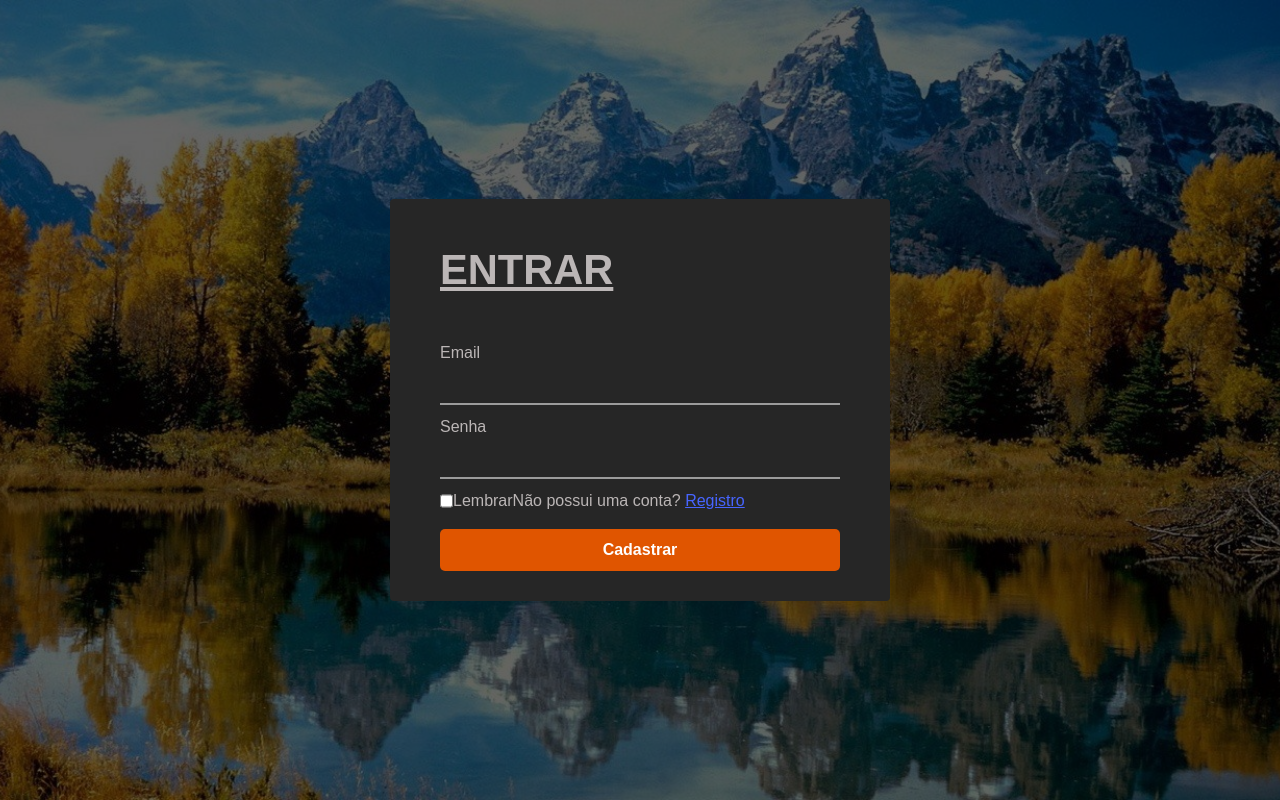
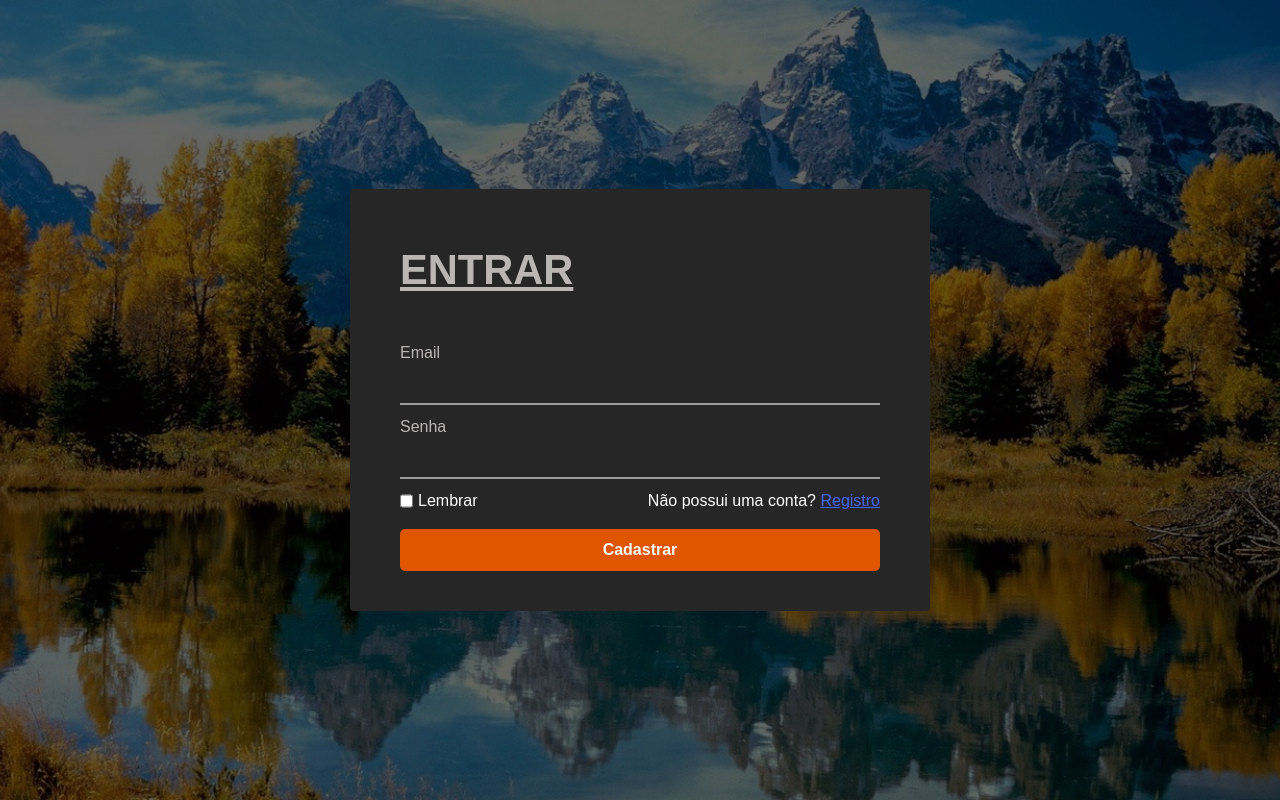
Before and after one commit to OzukaPedro/frontend-tcc, a Next.js app: page /LoginScreen in a window 1280 px wide. Built offline with nearby package versions, Linux system fonts and the light colour scheme.

Commit message:
Design da login screen

```diff
--- a/src/app/LoginScreen/page.module.css
+++ b/src/app/LoginScreen/page.module.css
@@ -29,8 +29,8 @@
 .box {
   background: #262626;
   padding: 50px;
-  padding-top: 30px;
-  padding-bottom: 30px;
+  padding-top: 40px;
+  padding-bottom: 40px;
   display: flex;
   flex-direction: column;
   align-items: start;
@@ -54,7 +54,7 @@
 
 .inputs {
   font-family: inherit;
-  width: 50vh;
+  width: 60vh;
   border: 0;
   border-bottom: 2px solid #9b9b9b;
   outline: 0;
@@ -73,16 +73,18 @@
     top: 20px;
   }
 }
-.checkContainer {
+.checkboxContainer {
+  width: 60vh;
   display: flex;
-}
-.checkbox {
-  display: flex;
-  color: #bbb6b6;
   justify-content: space-between;
 }
+.checkboxBox {
+  width: screen;
+  display: flex;
+  gap: 5px;
+}
 .buttons {
-  width: 50vh;
+  width: 60vh;
   display: flex;
   justify-content: center;
   margin-top: 1rem;
--- a/src/app/LoginScreen/page.tsx
+++ b/src/app/LoginScreen/page.tsx
@@ -1,7 +1,7 @@
 import React from "react";
 import styles from "./page.module.css";
 
-const HomePage: React.FC = () => {
+const LoginScreen: React.FC = () => {
   return (
     <div className={styles.hero}>
       <div className={styles.overlay}></div>
@@ -16,12 +16,12 @@ const HomePage: React.FC = () => {
             <p>Senha</p>
             <input type="password" className={styles.inputs} />
           </div>
-          <div className={styles.checkContainer}>
-            <div className={styles.checkbox}>
-              <input type="checkbox" />
+          <div className={styles.checkboxContainer}>
+            <div className={styles.checkboxBox}>
+              <input type="checkbox" className={styles.checkboxBox} />
               <p>Lembrar</p>
             </div>
-            <div className={styles.checkbox}>
+            <div>
               <p>
                 Não possui uma conta?{" "}
                 <a href="#" className={styles.link}>
@@ -37,4 +37,4 @@ const HomePage: React.FC = () => {
   );
 };
 
-export default HomePage;
+export default LoginScreen;
--- a/src/app/RegisterScreen/page.module.css
+++ b/src/app/RegisterScreen/page.module.css
@@ -54,7 +54,7 @@
 
 .inputs {
   font-family: inherit;
-  width: 50vh;
+  width: 60vh;
   border: 0;
   border-bottom: 2px solid #9b9b9b;
   outline: 0;
@@ -75,7 +75,7 @@
 }
 
 .buttons {
-  width: 50vh;
+  width: 60vh;
   display: flex;
   justify-content: center;
   margin-top: 1rem;
--- a/src/app/RegisterScreen/page.tsx
+++ b/src/app/RegisterScreen/page.tsx
@@ -1,7 +1,7 @@
 import React from "react";
 import styles from "./page.module.css";
 
-const HomePage: React.FC = () => {
+const RegisterScreen: React.FC = () => {
   return (
     <div className={styles.hero}>
       <div className={styles.overlay}></div>
@@ -39,4 +39,4 @@ const HomePage: React.FC = () => {
   );
 };
 
-export default HomePage;
+export default RegisterScreen;
```
